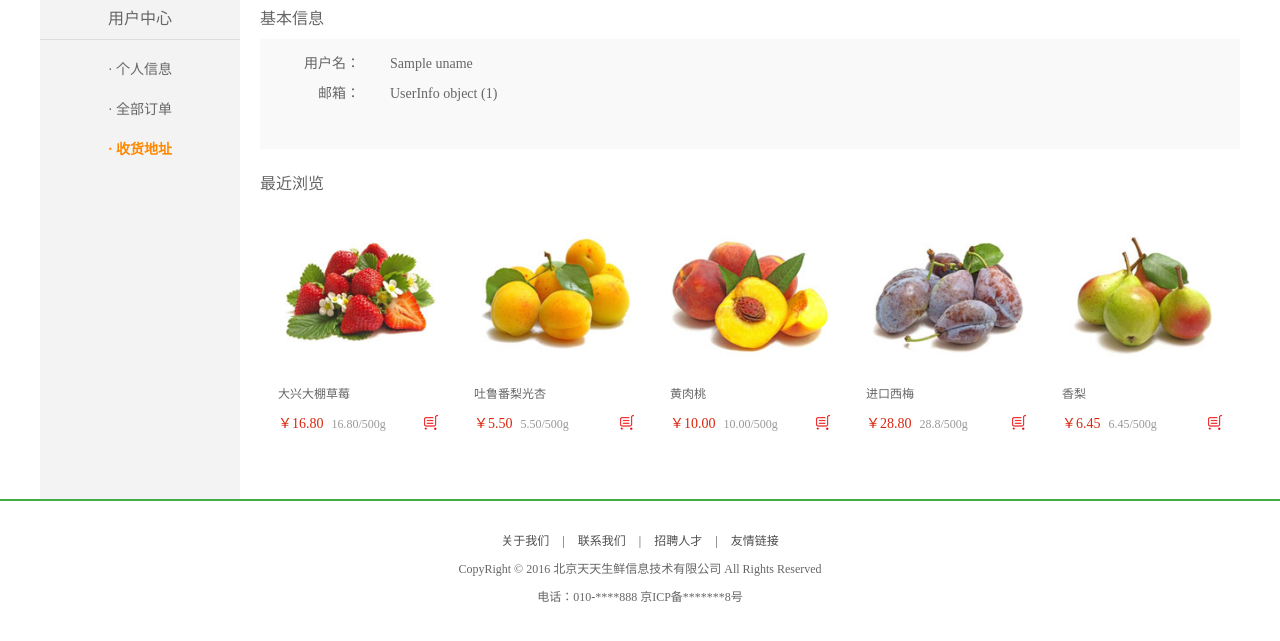
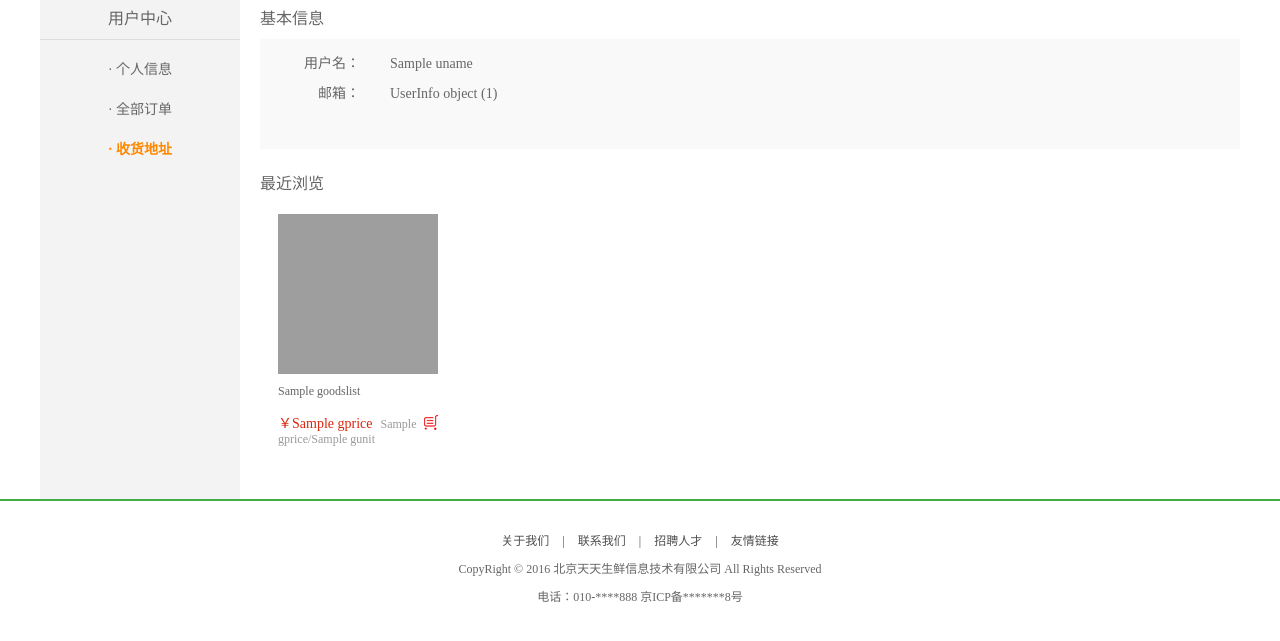
Before and after one commit to duanHongPy/django, a Django app: template dailyfresh/templates/f_user/user_center_info.html in a window 1280 px wide. Shown: the part 146-787 px from the top of the page. Run offline with Django 3.2, Linux system fonts and the light colour scheme; tables that the repository leaves empty hold one stand-in row (values such as "Sample post"); the template is opened without the code that fills it: values that come from a table or form of the project are taken from there, most other values are stand-ins (such as "Sample title", 1, 10 or a date in 2020); parts of the project's set-up code (start-up, migrations or seed data) failed here and were passed over; grey boxes are pictures that could not be loaded.

Commit message:
登陆退出/最近浏览

```diff
--- a/dailyfresh/f_user/urls.py
+++ b/dailyfresh/f_user/urls.py
@@ -1,5 +1,5 @@
 from django.conf.urls import url
-import views
+from f_user import views
 
 urlpatterns = [
     url(r'^register$',views.register),
@@ -11,4 +11,5 @@ urlpatterns = [
     url(r'^info$',views.info),
     url(r'^order$',views.order),
     url(r'^site$',views.site),
+    url(r'^loginout$',views.loginout)
 ]
--- a/dailyfresh/static/css/main.css
+++ b/dailyfresh/static/css/main.css
@@ -18,7 +18,7 @@ html,body{height:100%}
 }
 
 .login_info{
-	display:none;
+
 }
 
 .login_info em{color:#ff8800}
--- a/dailyfresh/templates/f_goods/detail.html
+++ b/dailyfresh/templates/f_goods/detail.html
@@ -9,6 +9,9 @@
     }
     function minus() {
         num = parseFloat($('.num_show').val());
+        if(num<=1){
+            return;
+        }
         $('.num_show').val(num-1);
         $('.num_show').blur();
 
@@ -16,6 +19,9 @@
     $(function () {
         $('.num_show').blur(function () {
             num = parseFloat($('.num_show').val());
+            if(num <1){
+                num = 1;
+            }
             price = parseFloat($('#gprice').text());
             total = num*price;
             $('#gtotal').text(total.toFixed(2)+'元');
--- a/dailyfresh/templates/f_goods/index.html
+++ b/dailyfresh/templates/f_goods/index.html
@@ -64,7 +64,7 @@
 		<div class="goods_con clearfix">
 			<div class="goods_banner fl"><img src="/static/images/banner01.jpg"></div>
 			<ul class="goods_list fl">
-                {% for g in goodlist %}
+                {% for g in newgoods %}
 				<li>
                 {% if g.gname|length > 10 %}
 					<h4><a href="#">{{ g.gname|slice:'10' }}...</a></h4>
--- a/dailyfresh/templates/f_user/user_base.html
+++ b/dailyfresh/templates/f_user/user_base.html
@@ -5,14 +5,19 @@
 		<div class="header">
 			<div class="welcome fl">欢迎来到天天生鲜!</div>
 			<div class="fr">
+                {% if request.session.username|default:'' != ''%}
 				<div class="login_info fl">
-					欢迎您：<em>张 山</em>
+					欢迎您：<em>{{ request.session.username }}</em>
+                    <span>|</span>
+                    <a href="/fresh/loginout">退出</a>
 				</div>
+                {% else %}
 				<div class="login_btn fl">
-					<a href="login.html">登录</a>
+					<a href="/fresh/login">登录</a>
 					<span>|</span>
-					<a href="register.html">注册</a>
+					<a href="/fresh/register">注册</a>
 				</div>
+                {% endif %}
 				<div class="user_link fl">
 					<span>|</span>
 					<a href="user_center_info.html">用户中心</a>
--- a/dailyfresh/templates/f_user/user_center_info.html
+++ b/dailyfresh/templates/f_user/user_center_info.html
@@ -16,55 +16,18 @@
 				<h3 class="common_title2">最近浏览</h3>
 				<div class="has_view_list">
 					<ul class="goods_type_list clearfix">
+                        {% for g in goodslist %}
 				<li>
-					<a href="detail.html"><img src="images/goods/goods003.jpg"></a>
-					<h4><a href="detail.html">大兴大棚草莓</a></h4>
+					<a href="/fresh/{{ g.id }}"><img src="/static/{{ g.gpic }}"></a>
+					<h4><a href="detail.html">{{ g.gname }}</a></h4>
 					<div class="operate">
-						<span class="prize">￥16.80</span>
-						<span class="unit">16.80/500g</span>
+						<span class="prize">￥{{ g.gprice }}</span>
+						<span class="unit">{{ g.gprice }}/{{ g.gunit }}</span>
 						<a href="#" class="add_goods" title="加入购物车"></a>
 					</div>
 				</li>
+                {% endfor %}
 
-				<li>
-					<a href="#"><img src="images/goods/goods004.jpg"></a>
-					<h4><a href="#">吐鲁番梨光杏</a></h4>
-					<div class="operate">
-						<span class="prize">￥5.50</span>
-						<span class="unit">5.50/500g</span>
-						<a href="#" class="add_goods" title="加入购物车"></a>
-					</div>
-				</li>
-
-				<li>
-					<a href="#"><img src="images/goods/goods005.jpg"></a>
-					<h4><a href="#">黄肉桃</a></h4>
-					<div class="operate">
-						<span class="prize">￥10.00</span>
-						<span class="unit">10.00/500g</span>
-						<a href="#" class="add_goods" title="加入购物车"></a>
-					</div>
-				</li>
-
-				<li>
-					<a href="#"><img src="images/goods/goods006.jpg"></a>
-					<h4><a href="#">进口西梅</a></h4>
-					<div class="operate">
-						<span class="prize">￥28.80</span>
-						<span class="unit">28.8/500g</span>
-						<a href="#" class="add_goods" title="加入购物车"></a>
-					</div>
-				</li>
-
-				<li>
-					<a href="#"><img src="images/goods/goods007.jpg"></a>
-					<h4><a href="#">香梨</a></h4>
-					<div class="operate">
-						<span class="prize">￥6.45</span>
-						<span class="unit">6.45/500g</span>
-						<a href="#" class="add_goods" title="加入购物车"></a>
-					</div>
-				</li>
 			</ul>
 		</div>
        </div>
```
Also changed, not shown: dailyfresh/f_goods/views.py (+20 -1 lines), dailyfresh/f_user/user_decorator.py (added, +19 -0 lines), dailyfresh/f_user/views.py (+27 -2 lines), dailyfresh/templates/f_goods/goods_base.html (+10 -4 lines), 4 other files.
